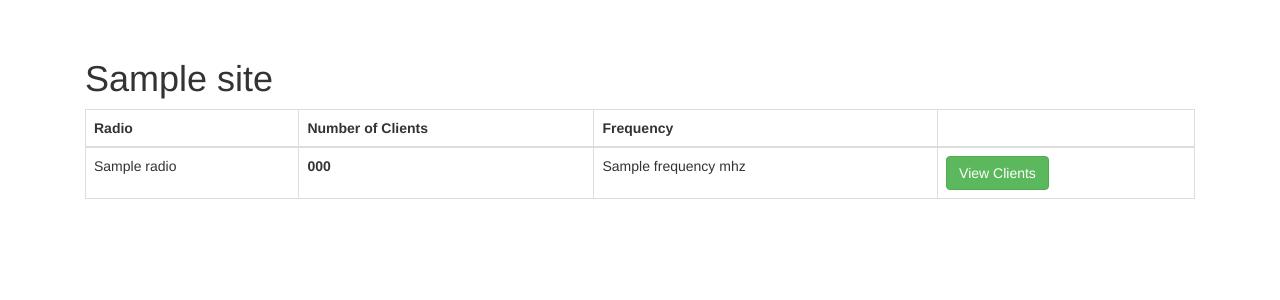
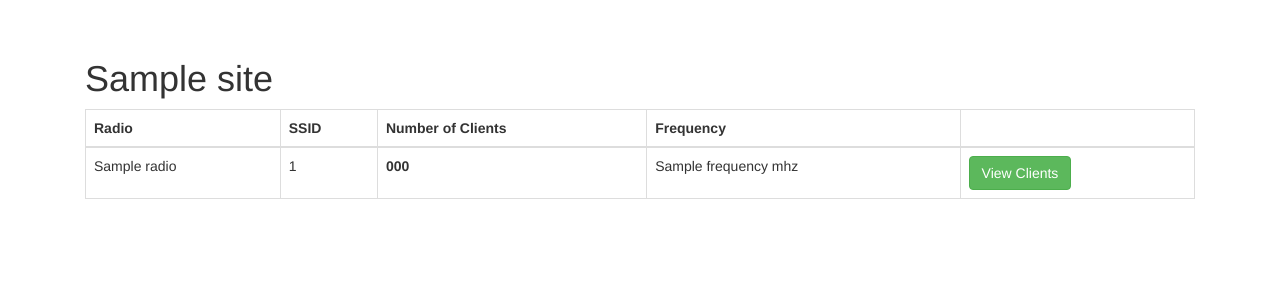
Before and after one commit to samgreenwood/radioinfo, a PHP site: template templates/sites/show.html.twig in a window 1280 px wide. Shown: the part 51-351 px from the top of the page. Run offline with PHP 8.4, Linux system fonts and the light colour scheme; the template is opened without the code that fills it: most values are stand-ins (such as "Sample title", 1, 10 or a date in 2020); some libraries are stand-ins or nearby versions.

Commit message:
Add SSID to radio info

```diff
--- a/templates/radio/show.html.twig
+++ b/templates/radio/show.html.twig
@@ -2,7 +2,7 @@
 
 {% block body %}
 
-    <h1>{{ site.name }} - {{ radio.name }}</h1>
+    <h1>{{ site.name }} - {{ radio.name }} - {{ radio.ssid }}</h1>
 
     <div class="row">
         <div class="col-md-12">
--- a/templates/sites/show.html.twig
+++ b/templates/sites/show.html.twig
@@ -8,6 +8,7 @@
                 <thead>
                 <tr>
                     <th>Radio</th>
+                    <th>SSID</th>
                     <th>Number of Clients</th>
                     <th>Frequency</th>
                     <th>&nbsp;</th>
@@ -17,6 +18,7 @@
                 {% for radio in site.radios %}
                     <tr>
                         <td>{{ radio.name }}</td>
+                        <td>{{ radio.ssid }}</td>
                         <th>{{ radio.numberOfClients }}</th>
                         <td>{{ radio.frequency }} mhz</td>
                         <td>
```
Also changed, not shown: src/RadioInfo/Entity/UbiquitiRadio.php (+13 -0 lines).
